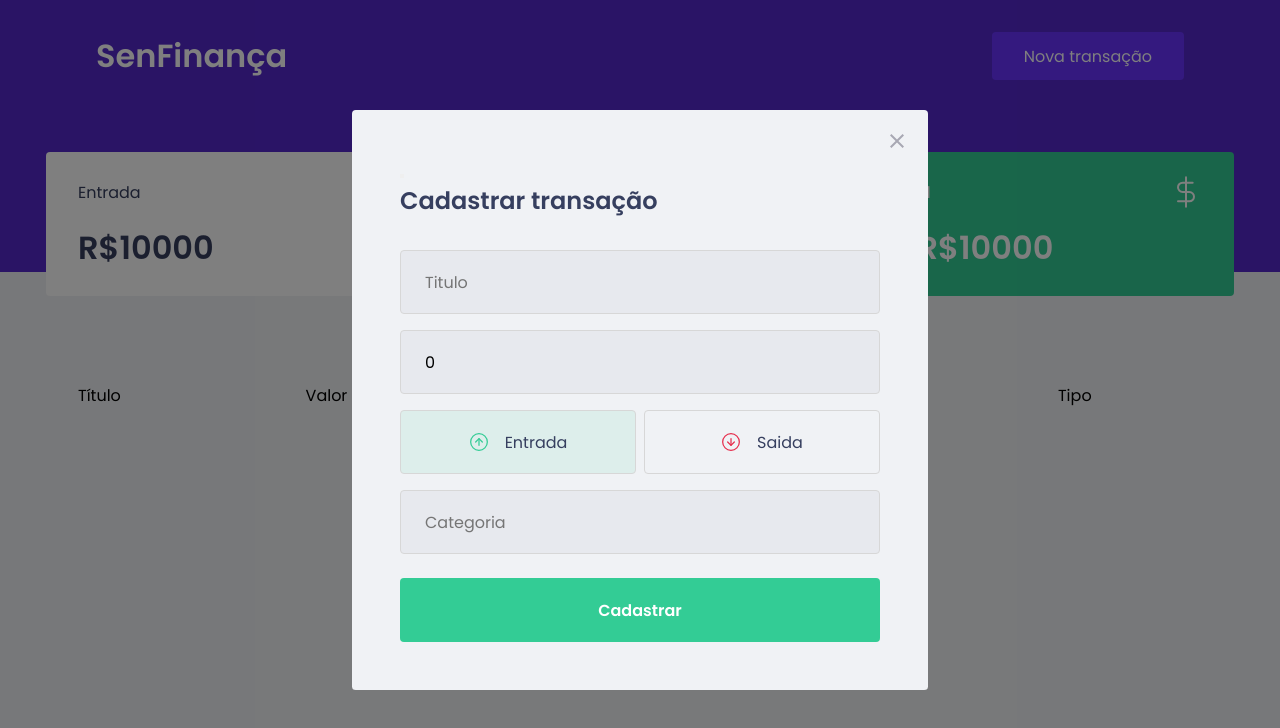
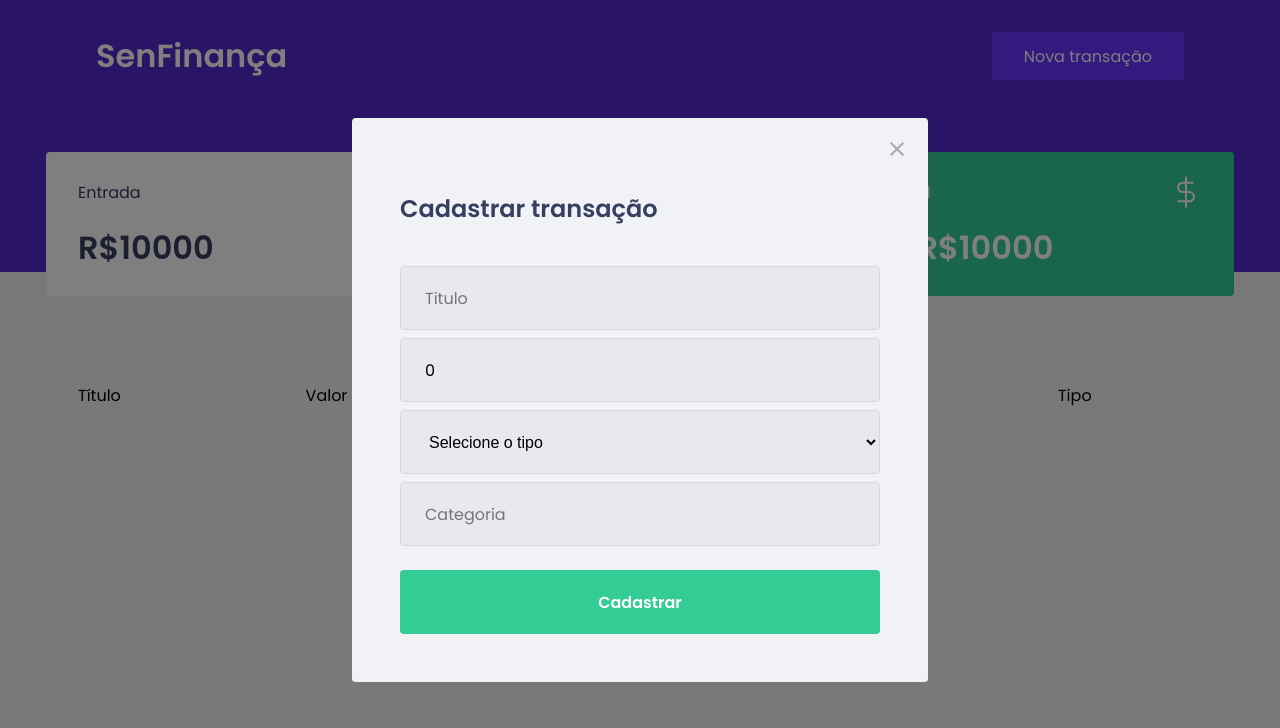
Before and after one commit to allythy/challenge-sense-data, a React (Vite) app: page / in a window 1280 px wide. Both pictures are taken after a click on the button "Nova transação". Shown: the top 728 px of the page. Built offline with nearby package versions, Linux system fonts and the light colour scheme.

Commit message:
feat: Validating form with formik and yup

```diff
--- a/package.json
+++ b/package.json
@@ -9,11 +9,14 @@
   },
   "dependencies": {
     "date-fns": "^2.28.0",
+    "formik": "^2.2.9",
     "polished": "^4.2.2",
     "react": "^18.0.0",
     "react-dom": "^18.0.0",
     "react-modal": "^3.15.1",
-    "styled-components": "^5.3.5"
+    "styled-components": "^5.3.5",
+    "uuid": "^8.3.2",
+    "yup": "^0.32.11"
   },
   "devDependencies": {
     "@types/react": "^18.0.0",
--- a/src/App.jsx
+++ b/src/App.jsx
@@ -5,6 +5,8 @@ import { Dashboard } from "./components/Dashboard";
 import { Header } from "./components/Header";
 import { NewTransactionModal } from "./components/NewTransactionModal";
 import { TransactionsProvider } from "./TransactionsContext";
+
+import { GlobalStyle } from "./styles/global.js";
 
 Modal.setAppElement("#root");
 
@@ -21,6 +23,7 @@ export function App() {
   }
   return (
     <TransactionsProvider>
+      <GlobalStyle />
       <Header onOpenNewTransactionModal={handleOpenNewTransactionModal} />
       <Dashboard />
       <NewTransactionModal
--- a/src/TransactionsContext.jsx
+++ b/src/TransactionsContext.jsx
@@ -7,7 +7,6 @@ export function TransactionsProvider({ children }) {
 
   useEffect(() => {
     const data = localStorage.getItem("transactions");
-    console.log(data);
     if (data !== null) {
       setTransactions(JSON.parse(data));
     }
--- a/src/components/NewTransactionModal/index.jsx
+++ b/src/components/NewTransactionModal/index.jsx
@@ -1,56 +1,26 @@
-import { useState, useContext } from "react";
+import { useContext } from "react";
 import Modal from "react-modal";
 import closeImg from "../../assets/close.svg";
-import incomeImg from "../../assets/income.svg";
-import outcomeImg from "../../assets/outcome.svg";
 import { TransactionsContext } from "../../TransactionsContext";
-import { Container, TransactionTypeContainer, RadioBox } from "./styles";
-import { format } from 'date-fns'
-
+import { schema } from "../../services/schema";
+import { Container } from "./styles";
+import { format } from "date-fns";
+import { Formik, Field, ErrorMessage } from "formik";
+import { v4 as uuidv4 } from "uuid";
 
 export function NewTransactionModal({ isOPen, onRequestClose }) {
   const { createTransaction } = useContext(TransactionsContext);
 
-  const [title, setTitle] = useState("");
-  const [valueTransaction, setValueTransaction] = useState(0);
-  const [category, setCategory] = useState("");
-  const [type, setType] = useState("deposit");
-
-  function handleChangeTitle(event){
-    setTitle(event.target.value);
-  }
-
-  function handleChangeValue(){
-    setValueTransaction(Number(event.target.value));
-  }
-
-  function handleChangeCategory(event){
-    setCategory(event.target.value);
-  }
-
-
-  function handleSetTypeDeposit() {
-    setType("deposit");
-  }
-
-  function handleSetTypeWithdraw() {
-    setType("withdraw");
-  }
-
-  function handleNewTransaction(event) {
-    event.preventDefault();
+  function handleNewTransaction(values) {
     const date = {
-      id: Math.round(Math.random() * 1000),
-      title: title,
-      value: valueTransaction,
-      category: category,
-      type: type,
-      date: format(new Date(), 'MM/dd/yyyy')
-    }
-    createTransaction(date)
-    setTitle("")
-    setValueTransaction(0)
-    setCategory("")
+      id: uuidv4(),
+      title: values.title,
+      value: values.value,
+      category: values.category,
+      type: values.type,
+      date: format(new Date(), "MM/dd/yyyy"),
+    };
+    createTransaction(date);
     onRequestClose();
   }
 
@@ -64,35 +34,58 @@ export function NewTransactionModal({ isOPen, onRequestClose }) {
       <button type="submit" onClick={onRequestClose}>
         <img src={closeImg} alt="Fechar modal" className="react-modal-close" />
       </button>
-      <Container onSubmit={handleNewTransaction}>
-        <h2>Cadastrar transação</h2>
-        <input placeholder="Titulo" value={title} onChange={handleChangeTitle}/>
-        <input type="number" placeholder="Valor" value={valueTransaction} onChange={handleChangeValue}/>
+      <Formik
+        initialValues={{ title: "", value: 0, category: "", type: "" }}
+        validationSchema={schema}
+        onSubmit={(values) => {
+          handleNewTransaction(values);
+        }}
+      >
+        {() => (
+          <Container>
+            <h2>Cadastrar transação</h2>
 
-        <TransactionTypeContainer>
-          <RadioBox
-            type="button"
-            onClick={handleSetTypeDeposit}
-            isActive={type === "deposit"}
-            activeColor="green"
-          >
-            <img src={incomeImg} alt="Entrada" />
-            <span>Entrada</span>
-          </RadioBox>
-          <RadioBox
-            type="button"
-            onClick={handleSetTypeWithdraw}
-            isActive={type === "withdraw"}
-            activeColor="red"
-          >
-            <img src={outcomeImg} alt="Saida" />
-            <span>Saida</span>
-          </RadioBox>
-        </TransactionTypeContainer>
+            <Field
+              name="title"
+              placeholder="Titulo"
+              alt="Nome do título da transação"
+            />
 
-        <input placeholder="Categoria" value={category} onChange={handleChangeCategory}/>
-        <button type="submit">Cadastrar</button>
-      </Container>
+            <ErrorMessage name="title" component="p" />
+
+            <Field
+              type="number"
+              name="value"
+              placeholder="Valor"
+              alt="Valor da transação"
+            />
+
+            <ErrorMessage name="value" component="p" />
+
+            <Field
+              as="select"
+              name="type"
+              alt="Selecione se transação é de entrada ou saída"
+            >
+              <option value="">Selecione o tipo</option>
+              <option value="deposit">Entrada</option>
+              <option value="withdraw">Saida</option>
+            </Field>
+
+            <ErrorMessage name="type" component="p" />
+
+            <Field
+              name="category"
+              placeholder="Categoria"
+              alt="Categoria da transação"
+            />
+
+            <ErrorMessage name="category" component="p" />
+
+            <button type="submit">Cadastrar</button>
+          </Container>
+        )}
+      </Formik>
     </Modal>
   );
 }
--- a/src/components/NewTransactionModal/styles.js
+++ b/src/components/NewTransactionModal/styles.js
@@ -1,18 +1,12 @@
 import styled from "styled-components";
-import { darken, transparentize } from "polished";
+import { Form } from "formik";
 
-
-const colors = {
-  green: '#33CC95',
-  red: '#e52e4d'
-}
-export const Container = styled.form`
+export const Container = styled(Form)`
   h2 {
     color: var(--text-title);
     font-size: 1.5rem;
     margin-bottom: 2rem;
   }
-
   input {
     width: 100%;
     padding: 0 1.5rem;
@@ -22,12 +16,24 @@ export const Container = styled.form`
     background: #e7e9ee;
     font-weight: 400;
     font-size: 1rem;
-
-    & + input {
-      margin-top: 1rem;
-    }
+    margin-top: 0.5rem;
   }
 
+  select {
+    width: 100%;
+    padding: 0 1.5rem;
+    height: 4rem;
+    border-radius: 0.25rem;
+    border: 1px solid #d7d7d7;
+    background: #e7e9ee;
+    font-weight: 400;
+    font-size: 1rem;
+    margin-top: 0.5rem;
+
+  }
+  input[type="number"] {
+    width: 100%;
+  }
   button[type="submit"] {
     width: 100%;
     padding: 0 1.5rem;
@@ -40,43 +46,11 @@ export const Container = styled.form`
     margin-top: 1.5rem;
     font-weight: 600;
     transition: filter 0.2s;
-
     &:hover {
       filter: brightness(0.9);
     }
   }
-`;
-
-export const TransactionTypeContainer = styled.div`
-  margin: 1rem 0;
-  display: grid;
-  grid-template-columns: 1fr 1fr;
-  gap: 0.5rem;
-`;
-
-export const RadioBox = styled.button`
-  height: 4rem;
-  border: 1px solid #d7d7d7;
-  border-radius: 0.25rem;
-  background: ${({isActive, activeColor}) => isActive ? transparentize(0.9, colors[activeColor]) : 'transparent'};
-  display: flex;
-  align-items: center;
-  justify-content: center;
-  transition: border-color 0.2s;
-
-  &:hover {
-    border-color: ${darken(0.1, "#d7d7d7")};
-  }
-
-  img {
-    width: 20px;
-    height: 20px;
-  }
-
-  span {
-    display: inline-block;
-    margin-left: 1rem;
-    font-size: 1rem;
-    color: var(--text-title);
+  p {
+    color: var(--red);
   }
 `;
--- a/src/main.jsx
+++ b/src/main.jsx
@@ -1,11 +1,9 @@
 import React from "react";
 import ReactDOM from "react-dom/client";
 import { App } from "./App";
-import { GlobalStyle } from "./styles/globa.js";
 
 ReactDOM.createRoot(document.getElementById("root")).render(
   <React.StrictMode>
-    <GlobalStyle />
     <App />
   </React.StrictMode>
 );
--- /dev/null
+++ b/src/services/schema.js
@@ -0,0 +1,10 @@
+import * as Yup from "yup";
+
+export const schema = Yup.object().shape({
+  title: Yup.string().required("Campo obrigatório"),
+  value: Yup.number()
+    .required("Campo obrigatório")
+    .min(1, "O valor tem que ser maior que 0"),
+  type: Yup.string().required("Escolha o tipo de ..."),
+  category: Yup.string().required("Campo obrigatório"),
+});
```
Also changed, not shown: src/styles/global.js (renamed from src/styles/globa.js), 1 other file (tests, documents, lock files or other folders).
